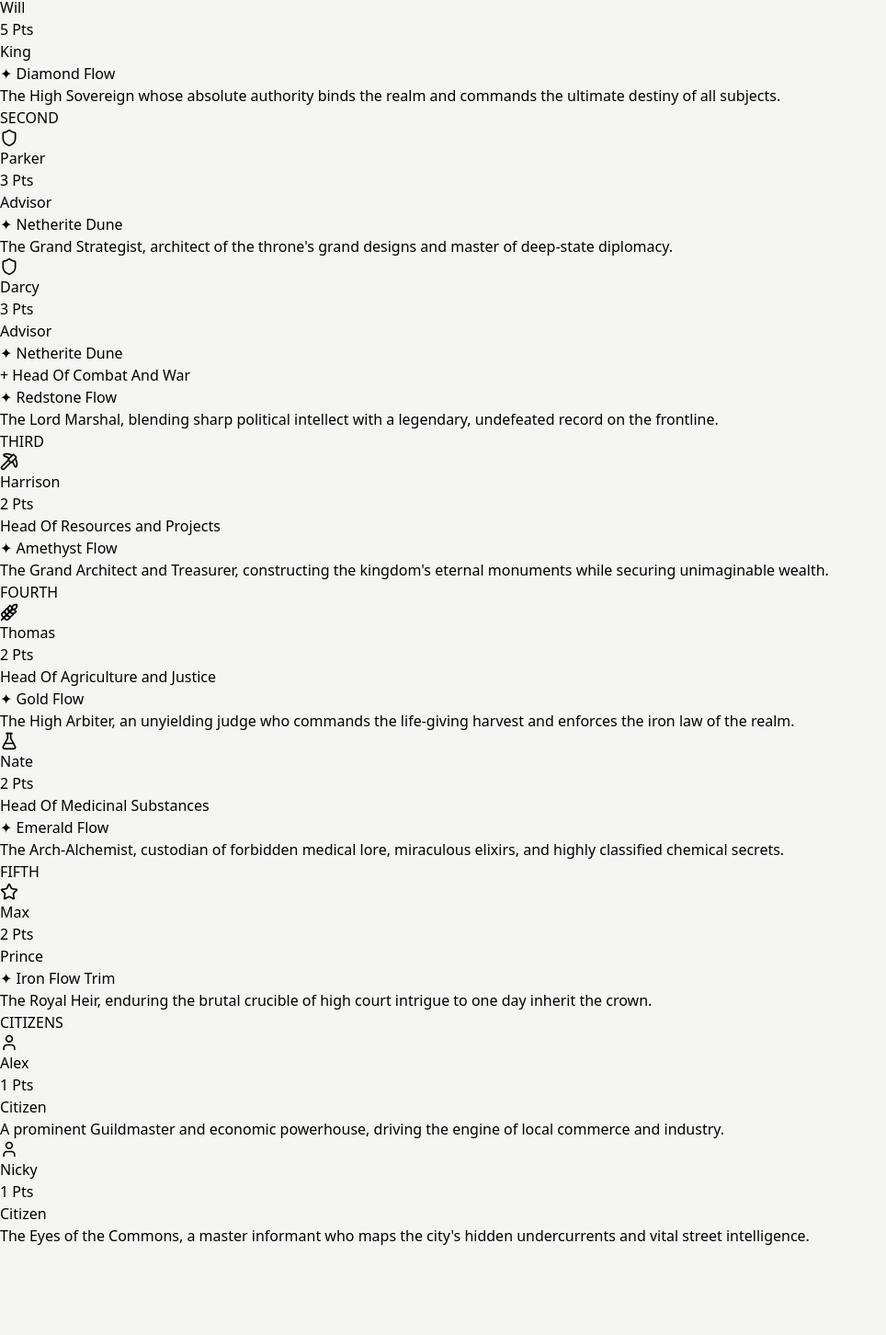
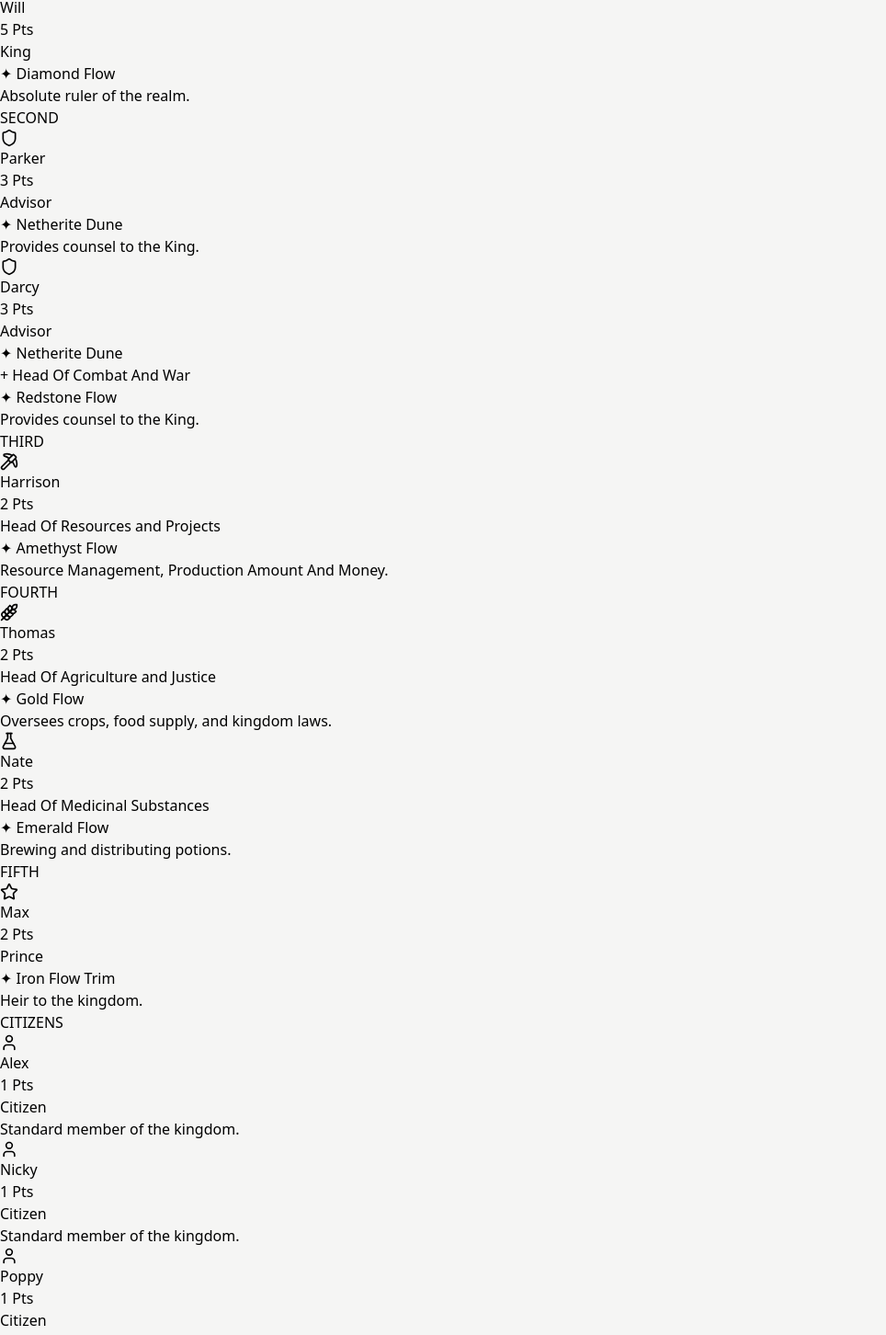
Before and after one commit to parker-sutherland-afk/Kingdom-Hierarchy, a React (Vite) app: page / in a window 1280 px wide. Shown: the part 140-1592 px from the top of the page at 92% size, without its empty margins (0-964 px from the left). Before the commit the page ends 1496 px from the top, so only its background shows below. Built offline with nearby package versions, Linux system fonts and the light colour scheme.

Commit message:
Convert dashboard to read-only viewer

```diff
--- a/src/KingdomHierarchy.jsx
+++ b/src/KingdomHierarchy.jsx
@@ -17,15 +17,16 @@ const RANK_TITLES = { 1: "TOP", 2: "SECOND", 3: "THIRD", 4: "FOURTH", 5: "FIFTH"
 
 // EDIT YOUR ROSTER & CUSTOM DESCRIPTIONS HERE:
 const INITIAL_MEMBERS = [
-  { id: 1, name: 'Will', role: 'King', customDesc: 'The High Sovereign whose absolute authority binds the realm and commands the ultimate destiny of all subjects.' },
-  { id: 2, name: 'Parker', role: 'Advisor', customDesc: 'The Grand Strategist, architect of the throne\'s grand designs and master of deep-state diplomacy.' },
-  { id: 3, name: 'Darcy', role: 'Advisor', secondaryRole: 'Head Of Combat And War', customPoints: 3, customDesc: 'The Lord Marshal, blending sharp political intellect with a legendary, undefeated record on the frontline.' },
-  { id: 4, name: 'Harrison', role: 'Head Of Resources and Projects', customDesc: 'The Grand Architect and Treasurer, constructing the kingdom\'s eternal monuments while securing unimaginable wealth.' },
-  { id: 5, name: 'Thomas', role: 'Head Of Agriculture and Justice', customDesc: 'The High Arbiter, an unyielding judge who commands the life-giving harvest and enforces the iron law of the realm.' },
-  { id: 6, name: 'Nate', role: 'Head Of Medicinal Substances', customDesc: 'The Arch-Alchemist, custodian of forbidden medical lore, miraculous elixirs, and highly classified chemical secrets.' },
-  { id: 7, name: 'Max', role: 'Prince', customDesc: 'The Royal Heir, enduring the brutal crucible of high court intrigue to one day inherit the crown.' },
-  { id: 8, name: 'Alex', role: 'Citizen', customDesc: 'A prominent Guildmaster and economic powerhouse, driving the engine of local commerce and industry.' },
-  { id: 9, name: 'Nicky', role: 'Citizen', customDesc: 'The Eyes of the Commons, a master informant who maps the city\'s hidden undercurrents and vital street intelligence.' }
+  { id: 1, name: 'Will', role: 'King', customDesc: 'Absolute ruler of the realm.' },
+  { id: 2, name: 'Parker', role: 'Advisor', customDesc: '' },
+  { id: 3, name: 'Darcy', role: 'Advisor', secondaryRole: 'Head Of Combat And War', customPoints: 3, customDesc: '' },
+  { id: 4, name: 'Harrison', role: 'Head Of Resources and Projects', customDesc: '' },
+  { id: 5, name: 'Thomas', role: 'Head Of Agriculture and Justice', customDesc: '' },
+  { id: 6, name: 'Nate', role: 'Head Of Medicinal Substances', customDesc: '' },
+  { id: 7, name: 'Max', role: 'Prince', customDesc: '' },
+  { id: 8, name: 'Alex', role: 'Citizen', customDesc: '' },
+  { id: 9, name: 'Nicky', role: 'Citizen', customDesc: '' },
+  { id: 10, name: 'Poppy', role: 'Citizen', customDesc: 'A dedicated and loyal resident, working hard to build a prosperous kingdom.' }
 ];
 
 
```
